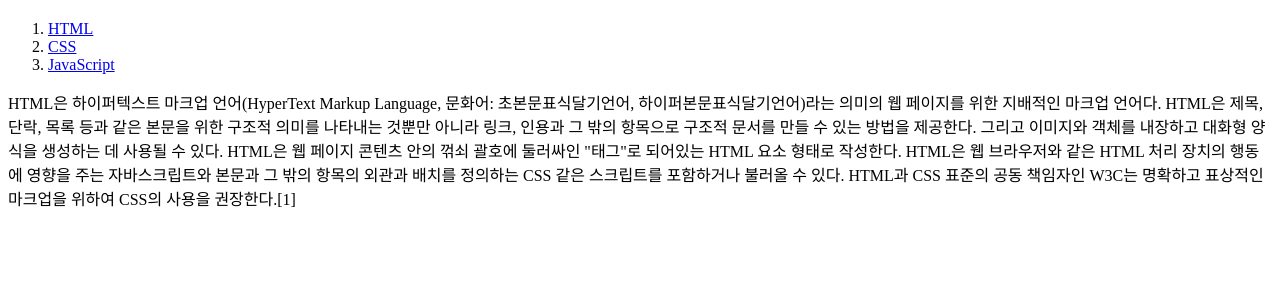
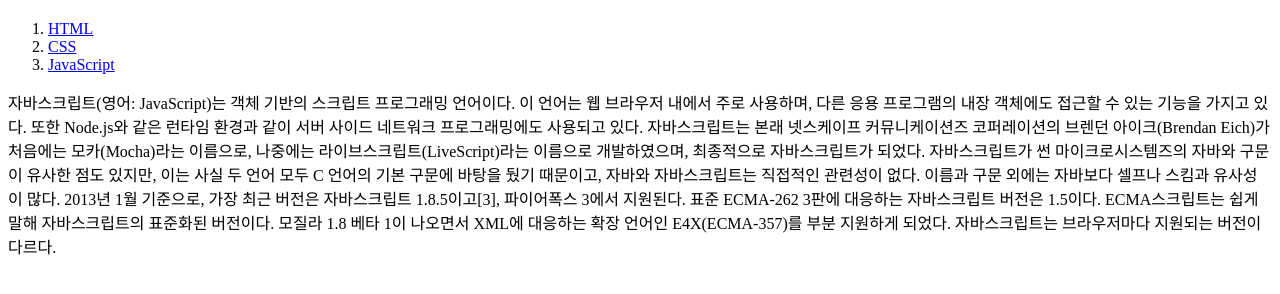
Before and after one commit to jamics2795/web1, a plain HTML site: page 3.html in a window 1280 px wide. Shown: the part 60-354 px from the top of the page. Drawn offline with Linux system fonts and the light colour scheme.

Commit message:
Add files via upload

```diff
--- a/3.html
+++ b/3.html
@@ -2,7 +2,7 @@
 <html>
 
 <head>
-    <title>WEB</title>
+    <title>WEB-JavaScript</title>
     <meta charset="utf-8">
 </head>
 
@@ -17,11 +17,15 @@
     </ol>
 
     <p>
-        HTML은 하이퍼텍스트 마크업 언어(HyperText Markup Language, 문화어: 초본문표식달기언어, 하이퍼본문표식달기언어)라는 의미의 웹 페이지를 위한 지배적인 마크업 언어다. HTML은
-        제목, 단락, 목록 등과 같은 본문을 위한 구조적 의미를 나타내는 것뿐만 아니라 링크, 인용과 그 밖의 항목으로 구조적 문서를 만들 수 있는 방법을 제공한다. 그리고 이미지와 객체를 내장하고 대화형
-        양식을 생성하는 데 사용될 수 있다. HTML은 웹 페이지 콘텐츠 안의 꺾쇠 괄호에 둘러싸인 "태그"로 되어있는 HTML 요소 형태로 작성한다. HTML은 웹 브라우저와 같은 HTML 처리 장치의
-        행동에 영향을 주는 자바스크립트와 본문과 그 밖의 항목의 외관과 배치를 정의하는 CSS 같은 스크립트를 포함하거나 불러올 수 있다. HTML과 CSS 표준의 공동 책임자인 W3C는 명확하고 표상적인
-        마크업을 위하여 CSS의 사용을 권장한다.[1]
+        자바스크립트(영어: JavaScript)는 객체 기반의 스크립트 프로그래밍 언어이다. 이 언어는 웹 브라우저 내에서 주로 사용하며, 다른 응용 프로그램의 내장 객체에도 접근할 수 있는 기능을 가지고
+        있다. 또한 Node.js와 같은 런타임 환경과 같이 서버 사이드 네트워크 프로그래밍에도 사용되고 있다. 자바스크립트는 본래 넷스케이프 커뮤니케이션즈 코퍼레이션의 브렌던 아이크(Brendan
+        Eich)가 처음에는 모카(Mocha)라는 이름으로, 나중에는 라이브스크립트(LiveScript)라는 이름으로 개발하였으며, 최종적으로 자바스크립트가 되었다. 자바스크립트가 썬 마이크로시스템즈의 자바와
+        구문이 유사한 점도 있지만, 이는 사실 두 언어 모두 C 언어의 기본 구문에 바탕을 뒀기 때문이고, 자바와 자바스크립트는 직접적인 관련성이 없다. 이름과 구문 외에는 자바보다 셀프나 스킴과 유사성이
+        많다.
+
+        2013년 1월 기준으로, 가장 최근 버전은 자바스크립트 1.8.5이고[3], 파이어폭스 3에서 지원된다. 표준 ECMA-262 3판에 대응하는 자바스크립트 버전은 1.5이다. ECMA스크립트는 쉽게
+        말해 자바스크립트의 표준화된 버전이다. 모질라 1.8 베타 1이 나오면서 XML에 대응하는 확장 언어인 E4X(ECMA-357)를 부분 지원하게 되었다. 자바스크립트는 브라우저마다 지원되는 버전이
+        다르다.
     </p>
 
 </body>
```
Also changed, not shown: 1.html (+1 -1 lines), 2.html (+9 -6 lines), index.html (+5 -5 lines).
